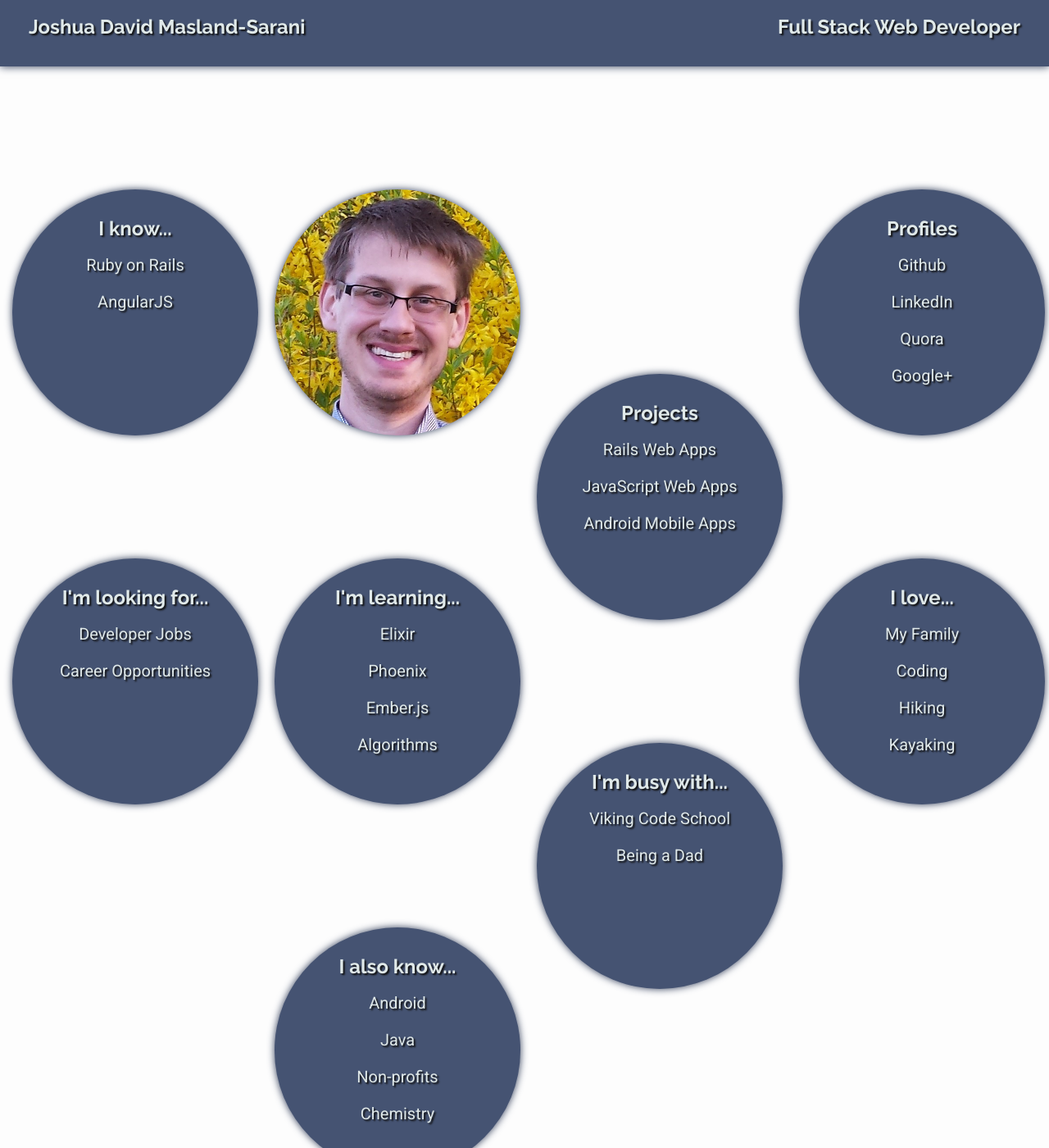
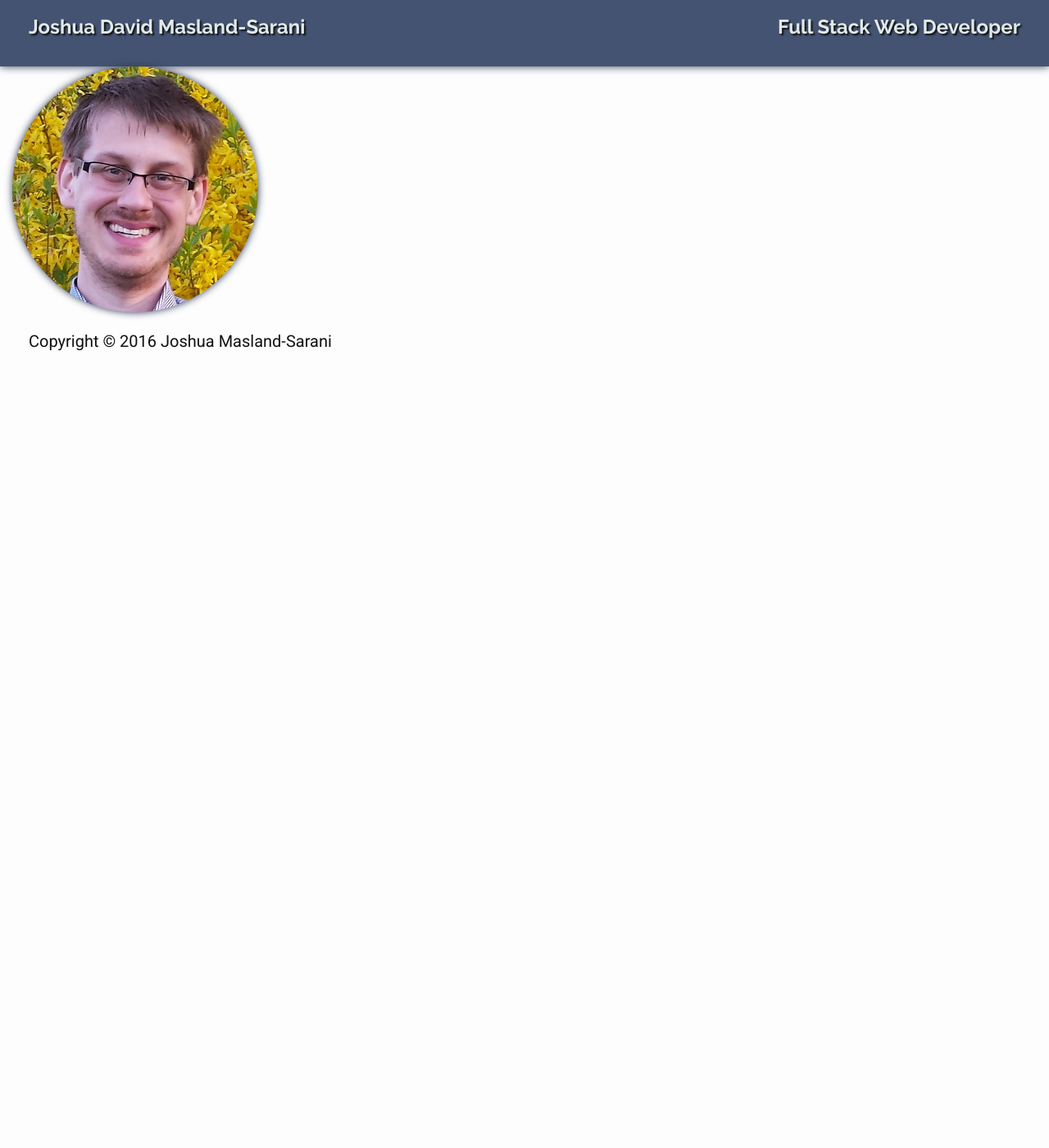
Before and after one commit to JMazzy/jmazzy.github.io, a Jekyll site: the page built from index.html, in a window 1280 px wide and 1400 px high. Shown: the whole window at 82% size. Built offline with Jekyll 4.4.1, drawn with Linux system fonts in a browser that asks for light colours; nearby versions of some CDN libraries.

Commit message:
change front page

```diff
--- a/index.html
+++ b/index.html
@@ -4,6 +4,15 @@ title: Joshua Masland-Sarani
 ---
 
 <section class="row">
+  <section class="col-md-12">
+    <a href="about">
+      <div class="circle headshot">
+      </div>
+    </a>
+  </section>
+</section>
+
+<!-- <section class="row">
   <section class="col-md-3">
 
     <div class="row spacer-row"></div>
@@ -215,4 +224,4 @@ title: Joshua Masland-Sarani
       </section>
     </section>
   </section>
-</section>
+</section> -->
```
